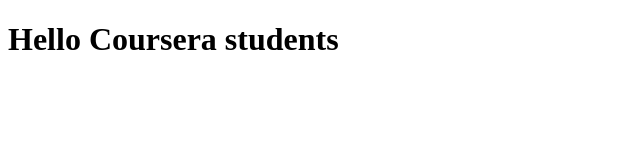
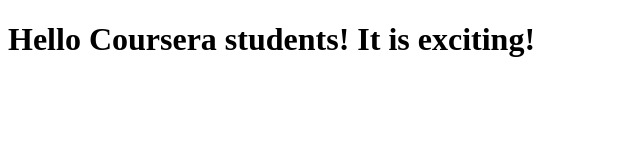
Before and after one commit to mehranbaz/coursera-test, a plain HTML site: page index.html in a window 1280 px wide. Shown: the whole page, without its empty margins (0-640 px from the left). Drawn offline with Linux system fonts and the light colour scheme.

Commit message:
first file updated - 2

```diff
--- a/index.html
+++ b/index.html
@@ -5,6 +5,6 @@
     <title>Coursera</title>
   </head>
   <body>
-    <h1>Hello Coursera students<h1>
+    <h1>Hello Coursera students! It is exciting!<h1>
   </body>
 </html>
```
